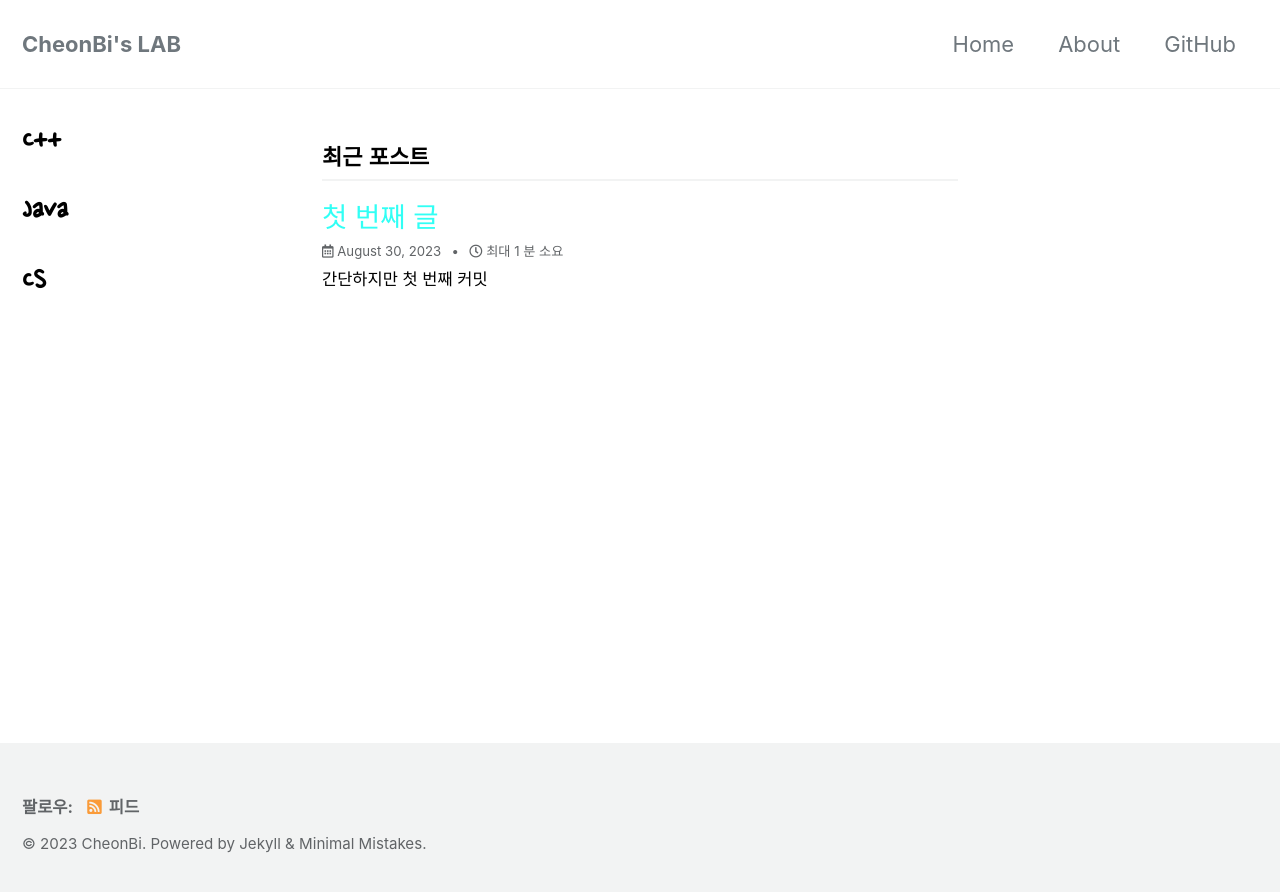
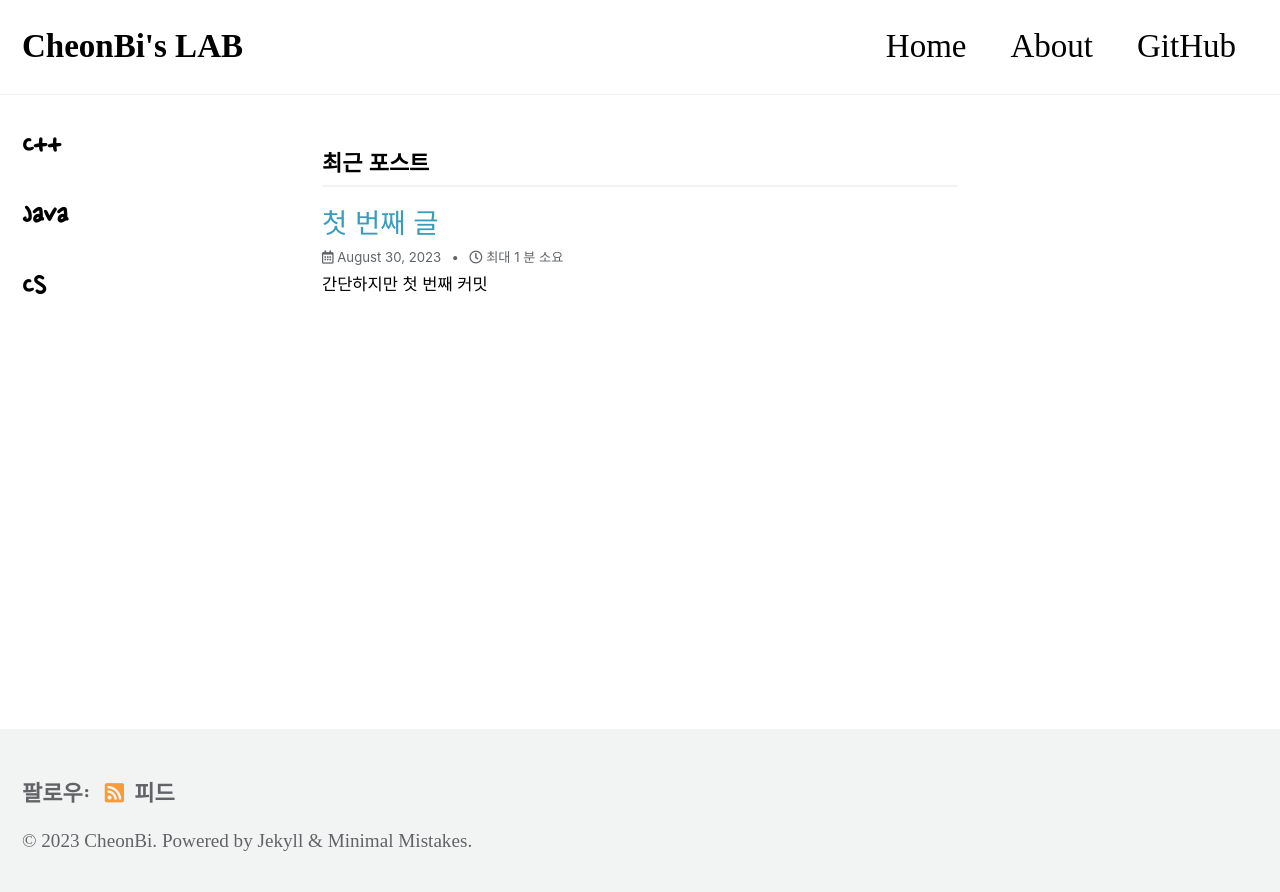
Before and after one commit to CheonBi/cheonbi.github.io, a Jekyll site: the page built from index.html, in a window 1280 px wide. Shown: the top 892 px of the page. Built offline with Jekyll 4.4.1, drawn with Linux system fonts in a browser that asks for light colours; cached includes are drawn as plain includes; some web fonts are replaced; the list of posts is cut into pages by our own code.

Commit message:
23.09.04 scss update

```diff
--- a/_includes/head/custom.html
+++ b/_includes/head/custom.html
@@ -4,6 +4,7 @@
 <link rel="preconnect" href="https://fonts.gstatic.com" crossorigin>
 <link href="https://fonts.googleapis.com/css2?family=Nanum+Gothic:wght@400;700;800&family=Nanum+Pen+Script&display=swap" rel="stylesheet">
 <link href="https://fonts.googleapis.com/css2?family=Noto+Sans+KR:wght@300;700&display=swap" rel="stylesheet">
+<link href="https://fonts.googleapis.com/css2?family=Annie+Use+Your+Telescope&display=swap" rel="stylesheet">
 
 <!-- insert favicons. use https://realfavicongenerator.net/ -->
 
--- a/_sass/minimal-mistakes/_base.scss
+++ b/_sass/minimal-mistakes/_base.scss
@@ -126,7 +126,7 @@ blockquote {
 
 a {
 
-  color: $light-blue;
+  color: $info-color;
 
   text-decoration: none;
 
--- a/_sass/minimal-mistakes/_footer.scss
+++ b/_sass/minimal-mistakes/_footer.scss
@@ -34,7 +34,7 @@
     text-decoration: none;
 
     &:hover {
-      text-decoration: underline;
+      text-decoration: none;
     }
   }
 
@@ -47,8 +47,8 @@
 }
 
 .page__footer-copyright {
-  font-family: $global-font-family;
-  font-size: $type-size-7;
+  font-family: $thead-serif;
+  font-size: $type-size-custom-1;
 }
 
 .page__footer-follow {
@@ -62,8 +62,8 @@
     display: inline-block;
     padding-top: 5px;
     padding-bottom: 5px;
-    font-family: $sans-serif-narrow;
-    font-size: $type-size-6;
+    font-family: $NanumPenScript;
+    font-size: $type-size-5;
     text-transform: uppercase;
   }
 
--- a/_sass/minimal-mistakes/_masthead.scss
+++ b/_sass/minimal-mistakes/_masthead.scss
@@ -23,7 +23,7 @@
     -webkit-box-pack: justify;
     -ms-flex-pack: justify;
     justify-content: space-between;
-    font-family: $sans-serif-narrow;
+    font-family: $thead-serif;
 
     @include breakpoint($x-large) {
       max-width: $max-width;
@@ -50,6 +50,7 @@
   -ms-flex-item-align: center;
   align-self: center;
   font-weight: bold;
+  font-size: 1.5rem;
   // z-index: 20;
 }
 
@@ -85,6 +86,7 @@
   display: block;
   list-style-type: none;
   white-space: nowrap;
+  font-size: 1.5rem;
 
   &--lg {
     padding-right: 2em;
--- a/_sass/minimal-mistakes/_navigation.scss
+++ b/_sass/minimal-mistakes/_navigation.scss
@@ -182,7 +182,7 @@
   a {
     display: block;
     margin: 0 1rem;
-    color: $masthead-link-color;
+    color: $black;
     text-decoration: none;
     -webkit-transition: none;
     transition: none;
@@ -243,7 +243,7 @@
         left: 0;
         bottom: 0;
         height: 4px;
-        background: $primary-color;
+        background: $info-color;
         width: 100%;
         -webkit-transition: $global-transition;
         transition: $global-transition;
--- a/_sass/minimal-mistakes/_variables.scss
+++ b/_sass/minimal-mistakes/_variables.scss
@@ -22,6 +22,7 @@ $NanumGothic: 'Nanum Gothic', -apple-system, BlinkMacSystemFont, "Roboto", "Sego
 $NanumPenScript: 'Nanum Pen Script' , -apple-system, BlinkMacSystemFont, "Roboto", "Segoe UI",
 "Helvetica Neue", "Lucida Grande", Arial, sans-serif !default;
 $NotoSansKorean: 'Noto Sans KR', sans-serif !default;
+$thead-serif:'Annie Use Your Telescope', cursive !default;
 
 /* sans serif typefaces */
 $sans-serif-narrow: $sans-serif !default;
@@ -55,6 +56,9 @@ $h-size-3: 1.125em !default; // ~18px
 $h-size-4: 1.0625em !default; // ~17px
 $h-size-5: 1.03125em !default; // ~16.5px
 $h-size-6: 1em !default; // ~16px
+
+/* custom scale */
+$type-size-custom-1: 0.87em !default;
 
 /*
    Colors
```
